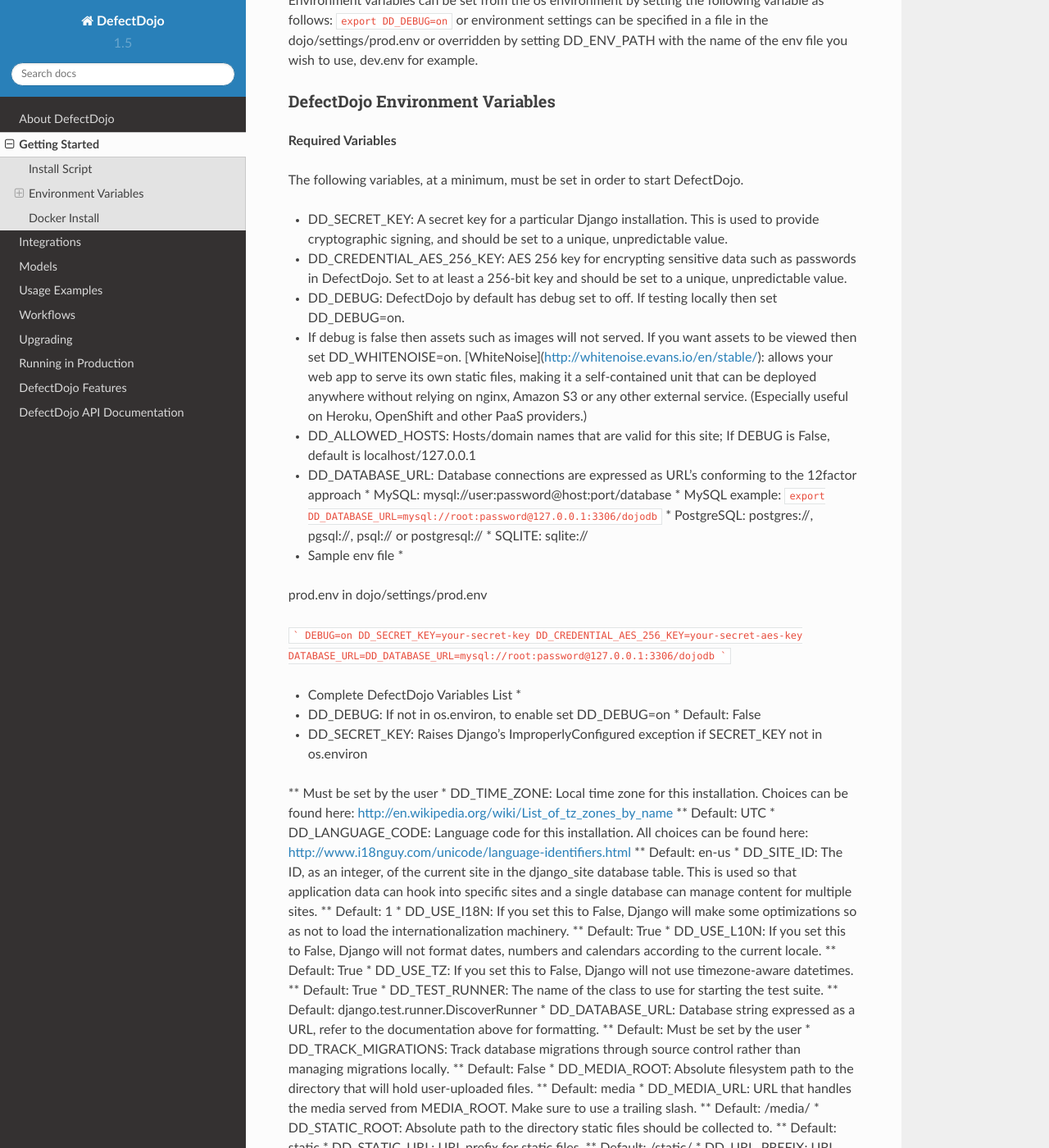
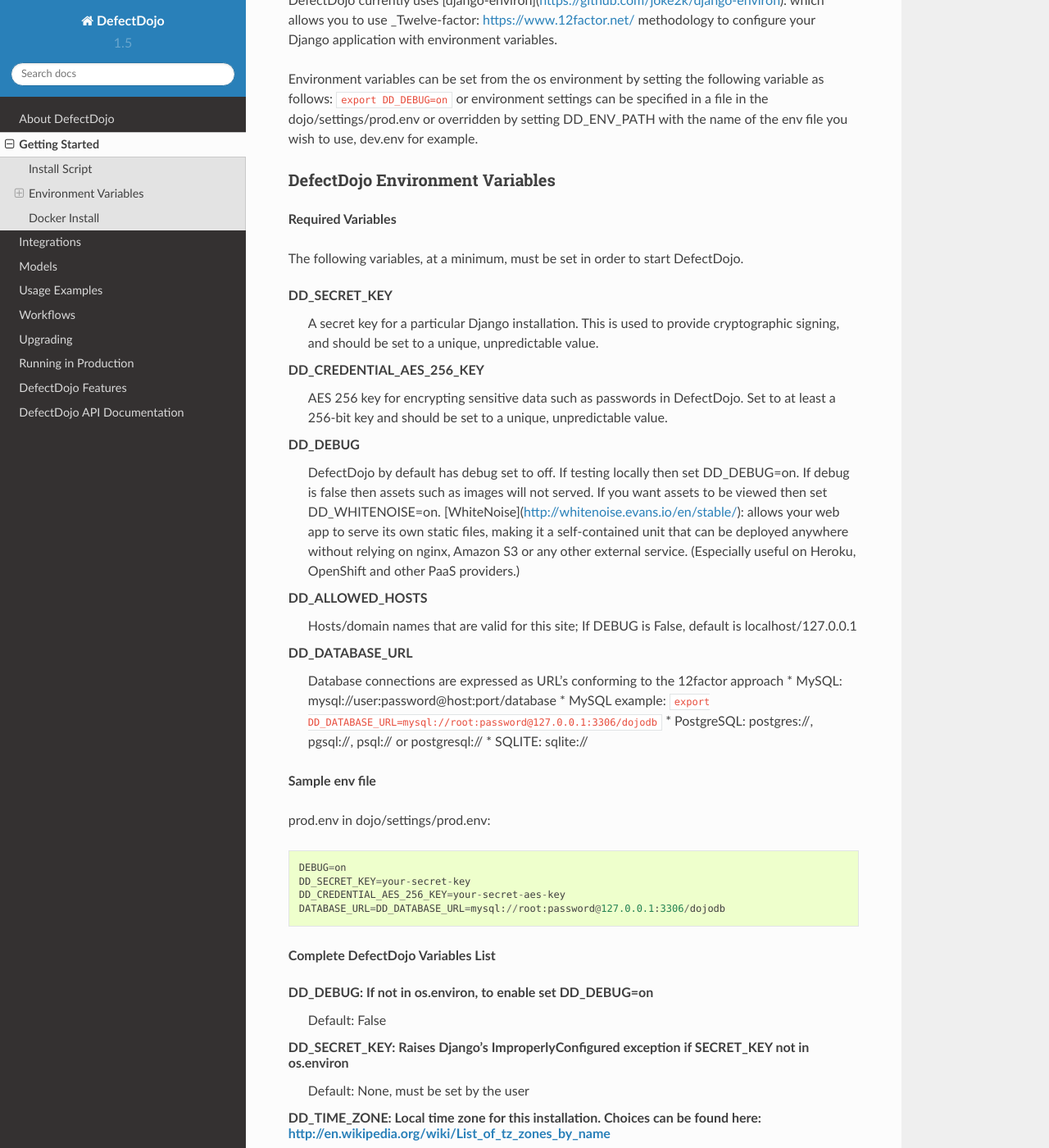
Before and after one commit to DefectDojo/Documentation, a Sphinx documentation site: the page built from docs/getting-started.rst, in a window 1280 px wide and 1400 px high, scrolled down 2479 px. Shown: the whole window at 82% size. Built offline with Sphinx 7.4.7 and the Read the Docs theme 2.0.0, drawn with Linux system fonts in a browser that asks for light colours; some of the changed text lies outside the part shown.

Commit message:
Defectdojo settings.py variables

````diff
--- a/docs/getting-started.rst
+++ b/docs/getting-started.rst
@@ -4,7 +4,7 @@
 *Demo*
 If you'd like to check out a demo of DefectDojo before installing it, you can check out on our `Heroku demo site`_.
 
-.. _Heroku demo site: https://defectdojo.herokuapp.com/
+_Heroku demo site: https://defectdojo.herokuapp.com/
 
 You can log in as an administrator like so:
 
@@ -15,7 +15,6 @@
 * product_manager / defectdojo@demo#product
 
 *Installation*
-
 
 Change into the newly created ```django-DefectDojo``` directory:
 
@@ -69,6 +68,7 @@
 Select a name for the DefectDojo database.
 
 **All the packages**
+
 It may take some time for all the `OS` and `python` packages to be installed. As of this writing the packages for this `OS` are:
 
 * gcc
@@ -110,100 +110,141 @@
 
 The following variables, at a minimum, must be set in order to start DefectDojo.
 
-* DD_SECRET_KEY: A secret key for a particular Django installation. This is used to provide cryptographic signing, and should be set to a unique, unpredictable value.
-* DD_CREDENTIAL_AES_256_KEY: AES 256 key for encrypting sensitive data such as passwords in DefectDojo. Set to at least a 256-bit key and should be set to a unique, unpredictable value.
-* DD_DEBUG: DefectDojo by default has debug set to off. If testing locally then set DD_DEBUG=on.
-* If debug is false then assets such as images will not served. If you want assets to be viewed then set DD_WHITENOISE=on. [WhiteNoise](http://whitenoise.evans.io/en/stable/): allows your web app to serve its own static files, making it a self-contained unit that can be deployed anywhere without relying on nginx, Amazon S3 or any other external service. (Especially useful on Heroku, OpenShift and other PaaS providers.)
-* DD_ALLOWED_HOSTS: Hosts/domain names that are valid for this site; If DEBUG is False, default is localhost/127.0.0.1
-* DD_DATABASE_URL: Database connections are expressed as URL's conforming to the 12factor approach
-  * MySQL: mysql://user:password@host:port/database
-  * MySQL example: ``export DD_DATABASE_URL=mysql://root:password@127.0.0.1:3306/dojodb``
-  * PostgreSQL: postgres://, pgsql://, psql:// or postgresql://
-  * SQLITE: sqlite://
+DD_SECRET_KEY
+    A secret key for a particular Django installation. This is used to provide cryptographic signing, and should be set to a unique, unpredictable value.
 
-* Sample env file *
+DD_CREDENTIAL_AES_256_KEY
+    AES 256 key for encrypting sensitive data such as passwords in DefectDojo. Set to at least a 256-bit key and should be set to a unique, unpredictable value.
 
-prod.env in dojo/settings/prod.env
+DD_DEBUG
+    DefectDojo by default has debug set to off. If testing locally then set DD_DEBUG=on.
+    If debug is false then assets such as images will not served. If you want assets to be viewed then set DD_WHITENOISE=on. [WhiteNoise](http://whitenoise.evans.io/en/stable/): allows your web app to serve its own static files, making it a self-contained unit that can be deployed anywhere without relying on nginx, Amazon S3 or any other external service. (Especially useful on Heroku, OpenShift and other PaaS providers.)
 
-```
-DEBUG=on
-DD_SECRET_KEY=your-secret-key
-DD_CREDENTIAL_AES_256_KEY=your-secret-aes-key
-DATABASE_URL=DD_DATABASE_URL=mysql://root:password@127.0.0.1:3306/dojodb
-```
+DD_ALLOWED_HOSTS
+    Hosts/domain names that are valid for this site; If DEBUG is False, default is localhost/127.0.0.1
 
-* Complete DefectDojo Variables List *
+DD_DATABASE_URL
+    Database connections are expressed as URL's conforming to the 12factor approach
+    * MySQL: mysql://user:password@host:port/database
+    * MySQL example: ``export DD_DATABASE_URL=mysql://root:password@127.0.0.1:3306/dojodb``
+    * PostgreSQL: postgres://, pgsql://, psql:// or postgresql://
+    * SQLITE: sqlite://
 
-* DD_DEBUG: If not in os.environ, to enable set DD_DEBUG=on
-  * Default: False
-* DD_SECRET_KEY: Raises Django's ImproperlyConfigured exception if SECRET_KEY not in os.environ
-** Must be set by the user
-* DD_TIME_ZONE: Local time zone for this installation. Choices can be found here: http://en.wikipedia.org/wiki/List_of_tz_zones_by_name
-** Default: UTC
-* DD_LANGUAGE_CODE: Language code for this installation. All choices can be found here: http://www.i18nguy.com/unicode/language-identifiers.html
-** Default: en-us
-* DD_SITE_ID: The ID, as an integer, of the current site in the django_site database table. This is used so that application data can hook into specific sites and a single database can manage content for multiple sites.
-** Default: 1
-* DD_USE_I18N: If you set this to False, Django will make some optimizations so as not to load the internationalization machinery.
-** Default: True
-* DD_USE_L10N: If you set this to False, Django will not format dates, numbers and calendars according to the current locale.
-** Default: True
-* DD_USE_TZ: If you set this to False, Django will not use timezone-aware datetimes.
-** Default: True
-* DD_TEST_RUNNER: The name of the class to use for starting the test suite.
-** Default: django.test.runner.DiscoverRunner
-* DD_DATABASE_URL: Database string expressed as a URL, refer to the documentation above for formatting.
-** Default: Must be set by the user
-* DD_TRACK_MIGRATIONS: Track database migrations through source control rather than managing migrations locally.
-** Default: False
-* DD_MEDIA_ROOT: Absolute filesystem path to the directory that will hold user-uploaded files.
-** Default: media
-* DD_MEDIA_URL:  URL that handles the media served from MEDIA_ROOT. Make sure to use a trailing slash.
-** Default: /media/
-* DD_STATIC_ROOT: Absolute path to the directory static files should be collected to.
-** Default: static
-* DD_STATIC_URL: URL prefix for static files.
-** Default: /static/
-* DD_URL_PREFIX: URL prefix to append, for example DefectDojo is installed in a subdirectory on the server
-** Default: None
-* DD_SECURE_SSL_REDIRECT: If True, the SecurityMiddleware redirects all non-HTTPS requests to HTTPS
-** Default: False
-* DD_SECURE_BROWSER_XSS_FILTER: If True, the SecurityMiddleware sets the X-XSS-Protection: 1;
-** Default: False
-* DD_SESSION_COOKIE_HTTPONLY: Whether to use HTTPOnly flag on the session cookie.
-** Default: False
-* DD_CSRF_COOKIE_HTTPONLY: Whether to use HttpOnly flag on the CSRF cookie.
-** Default: True
-* DD_CSRF_COOKIE_SECURE:  Whether to use a secure cookie for the CSRF cookie.
-** Default: False
-* DD_SECURE_PROXY_SSL_HEADER: Adds an HTTP_X_FORWARDED_PROTO
-** Default: False
-* DD_WKHTMLTOPDF: Path to WKHTMLTOPDF
-** Default: /usr/local/bin/wkhtmltopdf
-* DD_TEAM_NAME: Used in a few places to prefix page headings and in email salutations
-** Default: None
-* DD_FORCE_LOWERCASE_TAGS: Tags that are used in for product, findings etc. and should the ability to force as lowercase.
-** Default: True
-* DD_MAX_TAG_LENGTH: The maximum length of a tag
-** Default: 25
-* DD_ADMINS: DefectDojo admins
-** Default: DefectDojo:dojo@localhost,Admin:admin@localhost
-* DD_DJANGO_ADMIN_ENABLED: Django has a build in admin module (/admin), setting enables or disables this built in Django feature.
-** Default: False
-* DD_WHITENOISE: WhiteNoise allows your web app to serve its own static files
-** Default: False
-* DD_CELERY_BROKER_URL: Celery broker
-** Default: sqla+sqlite:///dojo.celerydb.sqlite
-* DD_CELERY_TASK_IGNORE_RESULT: Ignore celery result
-** Default: True
-* DD_CELERY_RESULT_BACKEND:
-** Default: db+sqlite:///dojo.celeryresults.sqlite
-* DD_CELERY_RESULT_EXPIRES: Seconds to expiration
-** Default:86400
-* DD_CELERY_BEAT_SCHEDULE_FILENAME: Beat filename
-** Default: /dojo.celery.beat.db
-* DD_CELERY_TASK_SERIALIZER: 'pickle', 'json', 'msgpack' or 'yaml'
-** Default: pickle
+**Sample env file**
+
+prod.env in dojo/settings/prod.env::
+
+    DEBUG=on
+    DD_SECRET_KEY=your-secret-key
+    DD_CREDENTIAL_AES_256_KEY=your-secret-aes-key
+    DATABASE_URL=DD_DATABASE_URL=mysql://root:password@127.0.0.1:3306/dojodb
+
+**Complete DefectDojo Variables List**
+
+DD_DEBUG: If not in os.environ, to enable set DD_DEBUG=on
+    Default: False
+
+DD_SECRET_KEY: Raises Django's ImproperlyConfigured exception if SECRET_KEY not in os.environ
+    Default: None, must be set by the user
+
+DD_TIME_ZONE: Local time zone for this installation. Choices can be found here: http://en.wikipedia.org/wiki/List_of_tz_zones_by_name
+    Default: UTC
+
+DD_LANGUAGE_CODE: Language code for this installation. All choices can be found here: http://www.i18nguy.com/unicode/language-identifiers.html
+    Default: en-us
+
+DD_SITE_ID: The ID, as an integer, of the current site in the django_site database table. This is used so that application data can hook into specific sites and a single database can manage content for multiple sites.
+    Default: 1
+
+DD_USE_I18N: If you set this to False, Django will make some optimizations so as not to load the internationalization machinery.
+    Default: True
+
+DD_USE_L10N: If you set this to False, Django will not format dates, numbers and calendars according to the current locale.
+    Default: True
+
+DD_USE_TZ: If you set this to False, Django will not use timezone-aware datetimes.
+    Default: True
+
+DD_TEST_RUNNER: The name of the class to use for starting the test suite.
+    Default: django.test.runner.DiscoverRunner
+
+DD_DATABASE_URL: Database string expressed as a URL, refer to the documentation above for formatting.
+    Default: Must be set by the user
+
+DD_TRACK_MIGRATIONS: Track database migrations through source control rather than managing migrations locally.
+    Default: False
+
+DD_MEDIA_ROOT: Absolute filesystem path to the directory that will hold user-uploaded files.
+    Default: media
+
+DD_MEDIA_URL:  URL that handles the media served from MEDIA_ROOT. Make sure to use a trailing slash.
+    Default: /media/
+
+DD_STATIC_ROOT: Absolute path to the directory static files should be collected to.
+    Default: static
+
+DD_STATIC_URL: URL prefix for static files.
+    Default: /static/
+
+DD_URL_PREFIX: URL prefix to append, for example DefectDojo is installed in a subdirectory on the server
+    Default: None
+
+DD_SECURE_SSL_REDIRECT: If True, the SecurityMiddleware redirects all non-HTTPS requests to HTTPS
+    Default: False
+
+DD_SECURE_BROWSER_XSS_FILTER: If True, the SecurityMiddleware sets the X-XSS-Protection: 1;
+    Default: False
+
+DD_SESSION_COOKIE_HTTPONLY: Whether to use HTTPOnly flag on the session cookie.
+    Default: False
+
+DD_CSRF_COOKIE_HTTPONLY: Whether to use HttpOnly flag on the CSRF cookie.
+    Default: True
+
+DD_CSRF_COOKIE_SECURE:  Whether to use a secure cookie for the CSRF cookie.
+    Default: False
+
+DD_SECURE_PROXY_SSL_HEADER: Adds an HTTP_X_FORWARDED_PROTO
+    Default: False
+
+DD_WKHTMLTOPDF: Path to WKHTMLTOPDF
+    Default: /usr/local/bin/wkhtmltopdf
+
+DD_TEAM_NAME: Used in a few places to prefix page headings and in email salutations
+    Default: None
+
+DD_FORCE_LOWERCASE_TAGS: Tags that are used in for product, findings etc. and should the ability to force as lowercase.
+    Default: True
+
+DD_MAX_TAG_LENGTH: The maximum length of a tag
+    Default: 25
+
+DD_ADMINS: DefectDojo admins
+    Default: DefectDojo:dojo@localhost,Admin:admin@localhost
+
+DD_DJANGO_ADMIN_ENABLED: Django has a build in admin module (/admin), setting enables or disables this built in Django feature.
+    Default: False
+
+DD_WHITENOISE: WhiteNoise allows your web app to serve its own static files
+    Default: False
+
+DD_CELERY_BROKER_URL: Celery broker
+    Default: sqla+sqlite:///dojo.celerydb.sqlite
+
+DD_CELERY_TASK_IGNORE_RESULT: Ignore celery result
+    Default: True
+
+DD_CELERY_RESULT_BACKEND:
+    Default: db+sqlite:///dojo.celeryresults.sqlite
+
+DD_CELERY_RESULT_EXPIRES: Seconds to expiration
+    Default:86400
+
+DD_CELERY_BEAT_SCHEDULE_FILENAME: Beat filename
+    Default: /dojo.celery.beat.db
+
+DD_CELERY_TASK_SERIALIZER: 'pickle', 'json', 'msgpack' or 'yaml'
+    Default: pickle
 
 
 Docker Install
````
